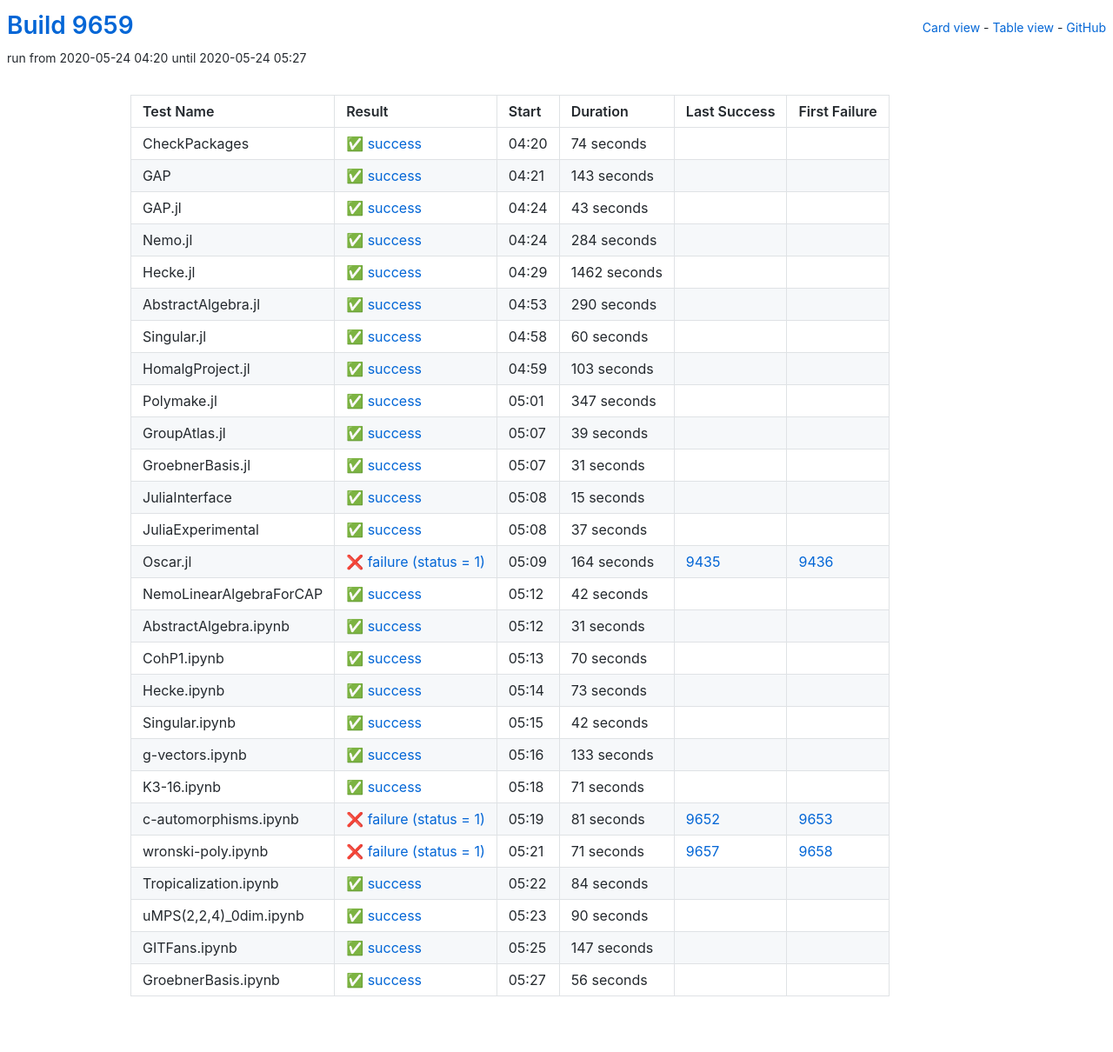
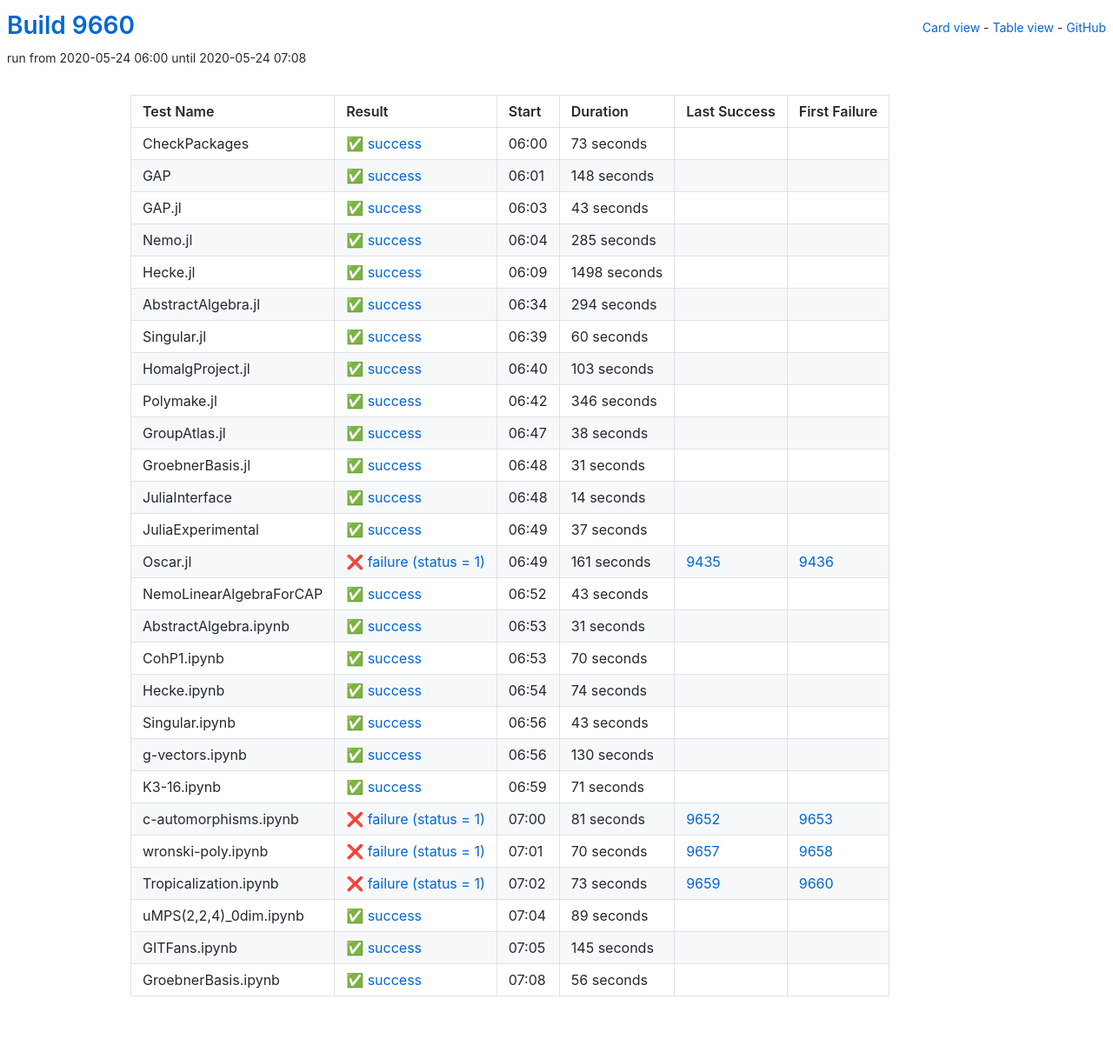
Before and after one commit to oscar-system/oscar-ci-status, a Jekyll site: the page built from table.html, in a window 1280 px wide. Shown: the whole page at 87% size. Built offline with Jekyll 4.4.1, drawn with Linux system fonts in a browser that asks for light colours.

Commit message:
Build 9660

```diff
--- a/_data/ci.yml
+++ b/_data/ci.yml
@@ -1,29 +1,29 @@
-build: 9659
-build_url: https://oscarci.mathematik.uni-kl.de/job/oscar/9659/
+build: 9660
+build_url: https://oscarci.mathematik.uni-kl.de/job/oscar/9660/
 job: oscar
 tests:
-- duration: 74
+- duration: 73
   exitcode: 0
   first_failure: false
   first_failure_url: null
   id: checkpackages
   last_success: false
   last_success_url: null
-  log: https://oscarci.mathematik.uni-kl.de/job/oscar/9659/artifact/logs/build-9659/CheckPackages.log
+  log: https://oscarci.mathematik.uni-kl.de/job/oscar/9660/artifact/logs/build-9660/CheckPackages.log
   name: CheckPackages
-  start: 2020-05-24 04:20
+  start: 2020-05-24 06:00
   status: success
   success: true
-- duration: 143
+- duration: 148
   exitcode: 0
   first_failure: false
   first_failure_url: null
   id: gap
   last_success: false
   last_success_url: null
-  log: https://oscarci.mathematik.uni-kl.de/job/oscar/9659/artifact/logs/build-9659/GAP.log
+  log: https://oscarci.mathematik.uni-kl.de/job/oscar/9660/artifact/logs/build-9660/GAP.log
   name: GAP
-  start: 2020-05-24 04:21
+  start: 2020-05-24 06:01
   status: success
   success: true
 - duration: 43
@@ -33,45 +33,45 @@
   id: gap-jl
   last_success: false
   last_success_url: null
-  log: https://oscarci.mathematik.uni-kl.de/job/oscar/9659/artifact/logs/build-9659/GAP.jl.log
+  log: https://oscarci.mathematik.uni-kl.de/job/oscar/9660/artifact/logs/build-9660/GAP.jl.log
   name: GAP.jl
-  start: 2020-05-24 04:24
+  start: 2020-05-24 06:03
   status: success
   success: true
-- duration: 284
+- duration: 285
   exitcode: 0
   first_failure: false
   first_failure_url: null
   id: nemo-jl
   last_success: false
   last_success_url: null
-  log: https://oscarci.mathematik.uni-kl.de/job/oscar/9659/artifact/logs/build-9659/Nemo.jl.log
+  log: https://oscarci.mathematik.uni-kl.de/job/oscar/9660/artifact/logs/build-9660/Nemo.jl.log
   name: Nemo.jl
-  start: 2020-05-24 04:24
+  start: 2020-05-24 06:04
   status: success
   success: true
-- duration: 1462
+- duration: 1498
   exitcode: 0
   first_failure: false
   first_failure_url: null
   id: hecke-jl
   last_success: false
   last_success_url: null
-  log: https://oscarci.mathematik.uni-kl.de/job/oscar/9659/artifact/logs/build-9659/Hecke.jl.log
+  log: https://oscarci.mathematik.uni-kl.de/job/oscar/9660/artifact/logs/build-9660/Hecke.jl.log
   name: Hecke.jl
-  start: 2020-05-24 04:29
+  start: 2020-05-24 06:09
   status: success
   success: true
-- duration: 290
+- duration: 294
   exitcode: 0
   first_failure: false
   first_failure_url: null
   id: abstractalgebra-jl
   last_success: false
   last_success_url: null
-  log: https://oscarci.mathematik.uni-kl.de/job/oscar/9659/artifact/logs/build-9659/AbstractAlgebra.jl.log
+  log: https://oscarci.mathematik.uni-kl.de/job/oscar/9660/artifact/logs/build-9660/AbstractAlgebra.jl.log
   name: AbstractAlgebra.jl
-  start: 2020-05-24 04:53
+  start: 2020-05-24 06:34
   status: success
   success: true
 - duration: 60
@@ -81,9 +81,9 @@
   id: singular-jl
   last_success: false
   last_success_url: null
-  log: https://oscarci.mathematik.uni-kl.de/job/oscar/9659/artifact/logs/build-9659/Singular.jl.log
+  log: https://oscarci.mathematik.uni-kl.de/job/oscar/9660/artifact/logs/build-9660/Singular.jl.log
   name: Singular.jl
-  start: 2020-05-24 04:58
+  start: 2020-05-24 06:39
   status: success
   success: true
 - duration: 103
@@ -93,33 +93,33 @@
   id: homalgproject-jl
   last_success: false
   last_success_url: null
-  log: https://oscarci.mathematik.uni-kl.de/job/oscar/9659/artifact/logs/build-9659/HomalgProject.jl.log
+  log: https://oscarci.mathematik.uni-kl.de/job/oscar/9660/artifact/logs/build-9660/HomalgProject.jl.log
   name: HomalgProject.jl
-  start: 2020-05-24 04:59
+  start: 2020-05-24 06:40
   status: success
   success: true
-- duration: 347
+- duration: 346
   exitcode: 0
   first_failure: false
   first_failure_url: null
   id: polymake-jl
   last_success: false
   last_success_url: null
-  log: https://oscarci.mathematik.uni-kl.de/job/oscar/9659/artifact/logs/build-9659/Polymake.jl.log
+  log: https://oscarci.mathematik.uni-kl.de/job/oscar/9660/artifact/logs/build-9660/Polymake.jl.log
   name: Polymake.jl
-  start: 2020-05-24 05:01
+  start: 2020-05-24 06:42
   status: success
   success: true
-- duration: 39
+- duration: 38
   exitcode: 0
   first_failure: false
   first_failure_url: null
   id: groupatlas-jl
   last_success: false
   last_success_url: null
-  log: https://oscarci.mathematik.uni-kl.de/job/oscar/9659/artifact/logs/build-9659/GroupAtlas.jl.log
+  log: https://oscarci.mathematik.uni-kl.de/job/oscar/9660/artifact/logs/build-9660/GroupAtlas.jl.log
   name: GroupAtlas.jl
-  start: 2020-05-24 05:07
+  start: 2020-05-24 06:47
   status: success
   success: true
 - duration: 31
@@ -129,21 +129,21 @@
   id: groebnerbasis-jl
   last_success: false
   last_success_url: null
-  log: https://oscarci.mathematik.uni-kl.de/job/oscar/9659/artifact/logs/build-9659/GroebnerBasis.jl.log
+  log: https://oscarci.mathematik.uni-kl.de/job/oscar/9660/artifact/logs/build-9660/GroebnerBasis.jl.log
   name: GroebnerBasis.jl
-  start: 2020-05-24 05:07
+  start: 2020-05-24 06:48
   status: success
   success: true
-- duration: 15
+- duration: 14
   exitcode: 0
   first_failure: false
   first_failure_url: null
   id: juliainterface
   last_success: false
   last_success_url: null
-  log: https://oscarci.mathematik.uni-kl.de/job/oscar/9659/artifact/logs/build-9659/JuliaInterface.log
+  log: https://oscarci.mathematik.uni-kl.de/job/oscar/9660/artifact/logs/build-9660/JuliaInterface.log
   name: JuliaInterface
-  start: 2020-05-24 05:08
+  start: 2020-05-24 06:48
   status: success
   success: true
 - duration: 37
@@ -153,33 +153,33 @@
   id: juliaexperimental
   last_success: false
   last_success_url: null
-  log: https://oscarci.mathematik.uni-kl.de/job/oscar/9659/artifact/logs/build-9659/JuliaExperimental.log
+  log: https://oscarci.mathematik.uni-kl.de/job/oscar/9660/artifact/logs/build-9660/JuliaExperimental.log
   name: JuliaExperimental
-  start: 2020-05-24 05:08
+  start: 2020-05-24 06:49
   status: success
   success: true
-- duration: 164
+- duration: 161
   exitcode: 1
   first_failure: 9436
   first_failure_url: https://oscarci.mathematik.uni-kl.de/job/oscar/9436/
   id: oscar-jl
   last_success: 9435
   last_success_url: https://oscarci.mathematik.uni-kl.de/job/oscar/9435/
-  log: https://oscarci.mathematik.uni-kl.de/job/oscar/9659/artifact/logs/build-9659/Oscar.jl.log
+  log: https://oscarci.mathematik.uni-kl.de/job/oscar/9660/artifact/logs/build-9660/Oscar.jl.log
   name: Oscar.jl
-  start: 2020-05-24 05:09
+  start: 2020-05-24 06:49
   status: failure
   success: false
-- duration: 42
+- duration: 43
   exitcode: 0
   first_failure: false
   first_failure_url: null
   id: nemolinearalgebraforcap
   last_success: false
   last_success_url: null
-  log: https://oscarci.mathematik.uni-kl.de/job/oscar/9659/artifact/logs/build-9659/NemoLinearAlgebraForCAP.log
+  log: https://oscarci.mathematik.uni-kl.de/job/oscar/9660/artifact/logs/build-9660/NemoLinearAlgebraForCAP.log
   name: NemoLinearAlgebraForCAP
-  start: 2020-05-24 05:12
+  start: 2020-05-24 06:52
   status: success
   success: true
 - duration: 31
@@ -189,9 +189,9 @@
   id: abstractalgebra-ipynb
   last_success: false
   last_success_url: null
-  log: https://oscarci.mathematik.uni-kl.de/job/oscar/9659/artifact/logs/build-9659/AbstractAlgebra.ipynb.log
+  log: https://oscarci.mathematik.uni-kl.de/job/oscar/9660/artifact/logs/build-9660/AbstractAlgebra.ipynb.log
   name: AbstractAlgebra.ipynb
-  start: 2020-05-24 05:12
+  start: 2020-05-24 06:53
   status: success
   success: true
 - duration: 70
@@ -201,45 +201,45 @@
   id: cohp1-ipynb
   last_success: false
   last_success_url: null
-  log: https://oscarci.mathematik.uni-kl.de/job/oscar/9659/artifact/logs/build-9659/CohP1.ipynb.log
+  log: https://oscarci.mathematik.uni-kl.de/job/oscar/9660/artifact/logs/build-9660/CohP1.ipynb.log
   name: CohP1.ipynb
-  start: 2020-05-24 05:13
+  start: 2020-05-24 06:53
   status: success
   success: true
-- duration: 73
+- duration: 74
   exitcode: 0
   first_failure: false
   first_failure_url: null
   id: hecke-ipynb
   last_success: false
   last_success_url: null
-  log: https://oscarci.mathematik.uni-kl.de/job/oscar/9659/artifact/logs/build-9659/Hecke.ipynb.log
+  log: https://oscarci.mathematik.uni-kl.de/job/oscar/9660/artifact/logs/build-9660/Hecke.ipynb.log
   name: Hecke.ipynb
-  start: 2020-05-24 05:14
+  start: 2020-05-24 06:54
   status: success
   success: true
-- duration: 42
+- duration: 43
   exitcode: 0
   first_failure: false
   first_failure_url: null
   id: singular-ipynb
   last_success: false
   last_success_url: null
-  log: https://oscarci.mathematik.uni-kl.de/job/oscar/9659/artifact/logs/build-9659/Singular.ipynb.log
+  log: https://oscarci.mathematik.uni-kl.de/job/oscar/9660/artifact/logs/build-9660/Singular.ipynb.log
   name: Singular.ipynb
-  start: 2020-05-24 05:15
+  start: 2020-05-24 06:56
   status: success
   success: true
-- duration: 133
+- duration: 130
   exitcode: 0
   first_failure: false
   first_failure_url: null
   id: g-vectors-ipynb
   last_success: false
   last_success_url: null
-  log: https://oscarci.mathematik.uni-kl.de/job/oscar/9659/artifact/logs/build-9659/g-vectors.ipynb.log
+  log: https://oscarci.mathematik.uni-kl.de/job/oscar/9660/artifact/logs/build-9660/g-vectors.ipynb.log
   name: g-vectors.ipynb
-  start: 2020-05-24 05:16
+  start: 2020-05-24 06:56
   status: success
   success: true
 - duration: 71
@@ -249,9 +249,9 @@
   id: k3-16-ipynb
   last_success: false
   last_success_url: null
-  log: https://oscarci.mathematik.uni-kl.de/job/oscar/9659/artifact/logs/build-9659/K3-16.ipynb.log
+  log: https://oscarci.mathematik.uni-kl.de/job/oscar/9660/artifact/logs/build-9660/K3-16.ipynb.log
   name: K3-16.ipynb
-  start: 2020-05-24 05:18
+  start: 2020-05-24 06:59
   status: success
   success: true
 - duration: 81
@@ -261,57 +261,57 @@
   id: c-automorphisms-ipynb
   last_success: 9652
   last_success_url: https://oscarci.mathematik.uni-kl.de/job/oscar/9652/
-  log: https://oscarci.mathematik.uni-kl.de/job/oscar/9659/artifact/logs/build-9659/c-automorphisms.ipynb.log
+  log: https://oscarci.mathematik.uni-kl.de/job/oscar/9660/artifact/logs/build-9660/c-automorphisms.ipynb.log
   name: c-automorphisms.ipynb
-  start: 2020-05-24 05:19
+  start: 2020-05-24 07:00
   status: failure
   success: false
-- duration: 71
+- duration: 70
   exitcode: 1
   first_failure: 9658
   first_failure_url: https://oscarci.mathematik.uni-kl.de/job/oscar/9658/
   id: wronski-poly-ipynb
   last_success: 9657
   last_success_url: https://oscarci.mathematik.uni-kl.de/job/oscar/9657/
-  log: https://oscarci.mathematik.uni-kl.de/job/oscar/9659/artifact/logs/build-9659/wronski-poly.ipynb.log
+  log: https://oscarci.mathematik.uni-kl.de/job/oscar/9660/artifact/logs/build-9660/wronski-poly.ipynb.log
   name: wronski-poly.ipynb
-  start: 2020-05-24 05:21
+  start: 2020-05-24 07:01
   status: failure
   success: false
-- duration: 84
-  exitcode: 0
-  first_failure: false
-  first_failure_url: null
+- duration: 73
+  exitcode: 1
+  first_failure: 9660
+  first_failure_url: https://oscarci.mathematik.uni-kl.de/job/oscar/9660/
   id: tropicalization-ipynb
-  last_success: false
-  last_success_url: null
-  log: https://oscarci.mathematik.uni-kl.de/job/oscar/9659/artifact/logs/build-9659/Tropicalization.ipynb.log
+  last_success: 9659
+  last_success_url: https://oscarci.mathematik.uni-kl.de/job/oscar/9659/
+  log: https://oscarci.mathematik.uni-kl.de/job/oscar/9660/artifact/logs/build-9660/Tropicalization.ipynb.log
   name: Tropicalization.ipynb
-  start: 2020-05-24 05:22
-  status: success
-  success: true
-- duration: 90
+  start: 2020-05-24 07:02
+  status: failure
+  success: false
+- duration: 89
   exitcode: 0
   first_failure: false
   first_failure_url: null
   id: umps-2-2-4-0dim-ipynb
   last_success: false
   last_success_url: null
-  log: https://oscarci.mathematik.uni-kl.de/job/oscar/9659/artifact/logs/build-9659/uMPS-2-2-4-_0dim.ipynb.log
+  log: https://oscarci.mathematik.uni-kl.de/job/oscar/9660/artifact/logs/build-9660/uMPS-2-2-4-_0dim.ipynb.log
   name: uMPS(2,2,4)_0dim.ipynb
-  start: 2020-05-24 05:23
+  start: 2020-05-24 07:04
   status: success
   success: true
-- duration: 147
+- duration: 145
   exitcode: 0
   first_failure: false
   first_failure_url: null
   id: gitfans-ipynb
   last_success: false
   last_success_url: null
-  log: https://oscarci.mathematik.uni-kl.de/job/oscar/9659/artifact/logs/build-9659/GITFans.ipynb.log
+  log: https://oscarci.mathematik.uni-kl.de/job/oscar/9660/artifact/logs/build-9660/GITFans.ipynb.log
   name: GITFans.ipynb
-  start: 2020-05-24 05:25
+  start: 2020-05-24 07:05
   status: success
   success: true
 - duration: 56
@@ -321,8 +321,8 @@
   id: groebnerbasis-ipynb
   last_success: false
   last_success_url: null
-  log: https://oscarci.mathematik.uni-kl.de/job/oscar/9659/artifact/logs/build-9659/GroebnerBasis.ipynb.log
+  log: https://oscarci.mathematik.uni-kl.de/job/oscar/9660/artifact/logs/build-9660/GroebnerBasis.ipynb.log
   name: GroebnerBasis.ipynb
-  start: 2020-05-24 05:27
+  start: 2020-05-24 07:08
   status: success
   success: true
```
Also changed, not shown: README.md.
